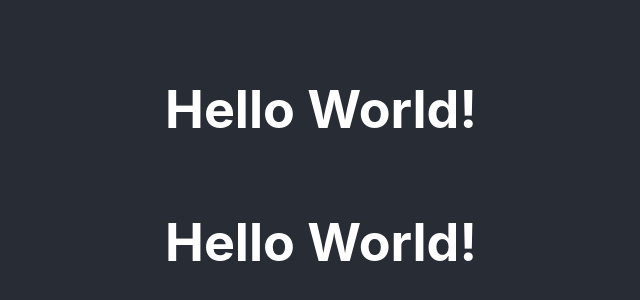
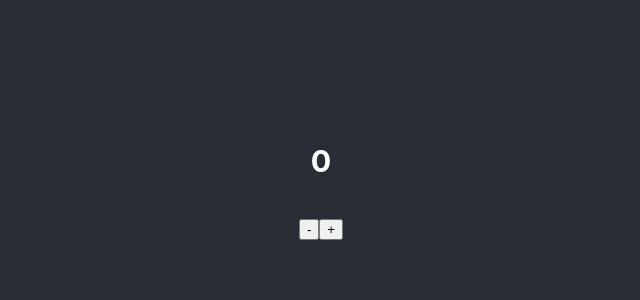
Before and after one commit to TheNootLinja/React-for-Everyone, a React (Create React App) app: page / in a window 1280 px wide. Shown: the part 224-524 px from the top of the page, without its empty margins (319-959 px from the left). Built offline with nearby package versions, Linux system fonts and the light colour scheme.

Commit message:
Add code for Counter component and create empty Accordion component.

```diff
--- a/src/App.js
+++ b/src/App.js
@@ -1,23 +1,33 @@
+import propTypes from "react";
 import logo from './logo.svg';
 import './App.css';
+import { Counter } from "./Counter.js"
+
 
 function App() {
   return (
     <div className="App">
       <header className="App-header">
-        <HelloWorld />
-        <HelloWorld />
+        <Counter />
       </header>
     </div>
   );
 }
 
-export function HelloWorld() {
+// What I am doing below in the arguments of the HelloWorld
+// function is destructuring the props object into the
+// variables I know will be inside of the object.
+function HelloWorld({name, greeting="Hello"}) {
   return (
       <h1>
-        Hello World!
+        {greeting} {name}!
       </h1>
   )
 }
 
+HelloWorld.propTypes ={
+  name: propTypes.string,
+  greeting: propTypes.string,
+}
+
 export default App;
--- /dev/null
+++ b/src/Counter.js
@@ -0,0 +1,18 @@
+import { useState } from 'react';
+
+export function Counter() {
+
+    const [ value, setCount ] = useState(0);
+
+    return (
+        <div>
+            <h3>{ value }</h3>
+            <button
+                onClick={ () => setCount(value - 1) }
+            >-</button>
+            <button
+                onClick={ () => setCount(value + 1) }
+            >+</button>
+        </div>
+    )
+}
```
Also changed, not shown: src/Accordion.js (added), 1 other file (tests, documents, lock files or other folders).
